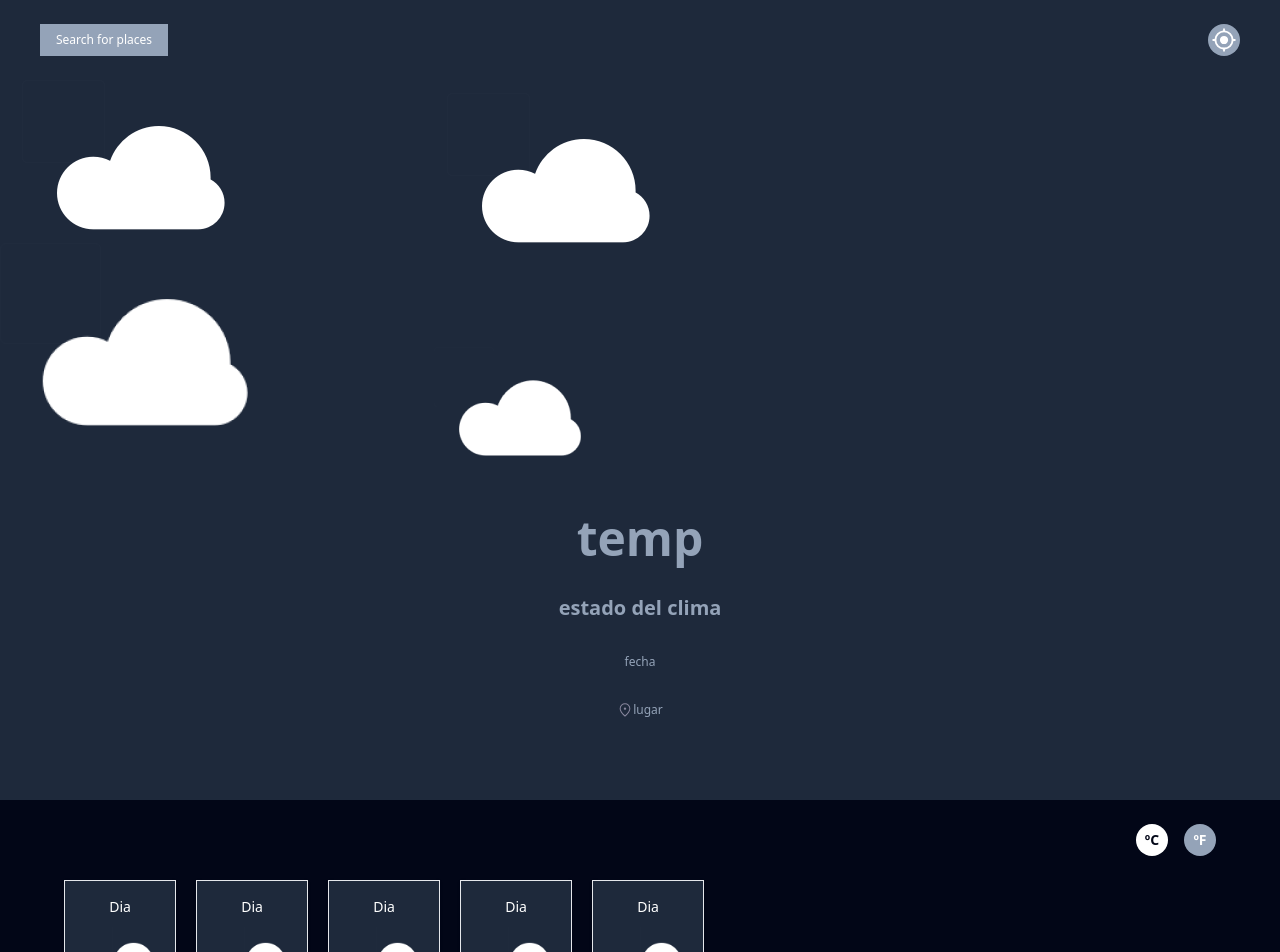
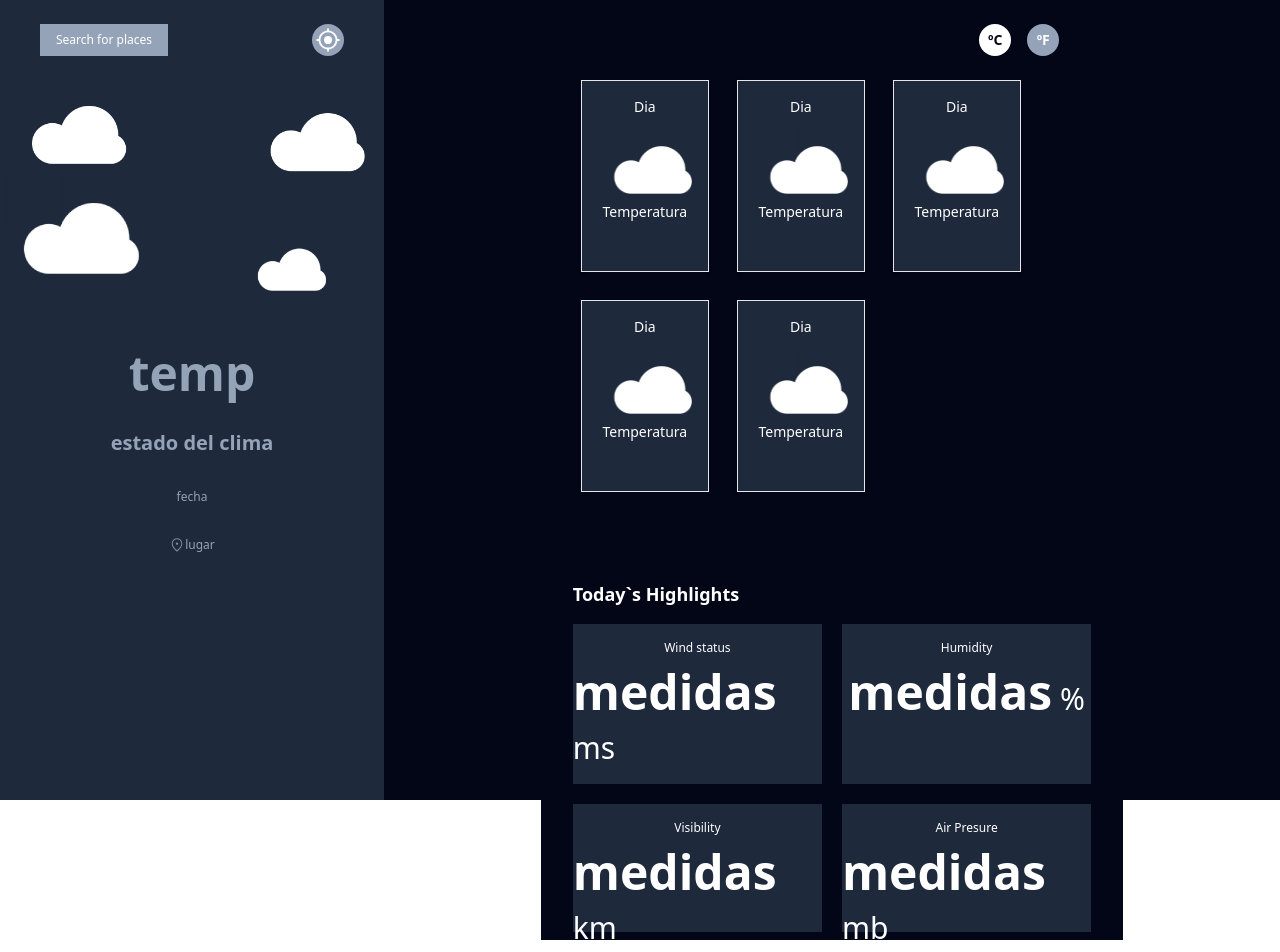
Before and after one commit to javilafoure/mini-proyecto-2, a Next.js app: page /main in a window 1280 px wide. Shown: the top 952 px of the page. Built offline with nearby package versions, Linux system fonts and the light colour scheme.

Commit message:
add desktop desing

```diff
--- a/app/main/page.jsx
+++ b/app/main/page.jsx
@@ -2,8 +2,8 @@ import React from 'react'
 
 function Main() {
     return (
-        <div className='flex flex-col w-screen h-screen bg-slate-950'>
-            <div className='flex flex-col w-full min-h-screen bg-slate-800'>
+        <div className='flex flex-col sm:flex-row w-screen h-screen'>
+            <div className='flex flex-col w-full md:w-[30%] min-h-screen bg-slate-800'>
                 <div className='flex justify-between items-center h-20 px-10'>
                     <button className='h-8 text-white text-xs bg-slate-400 px-4'>Search for places</button>
                     <button className='h-8 text-white rounded-full text-sm bg-slate-400 p-1'>
@@ -23,7 +23,8 @@ function Main() {
 
                 </div>
             </div>
-            <div className='w-full min-h-screen bg-slate-950'>
+            <div className='flex flex-col md:items-center w-full md:w-[70%] min-h-screen bg-slate-950'>
+                <div className='flex flex-col w-full md:w-[65%]'>
                     <div className='flex justify-end items-center h-20 px-16 gap-4'>
                         <button className='font-bold h-8 w-8 text-slate-950 rounded-full text-sm bg-white p-1'>
                             ºC
@@ -32,36 +33,36 @@ function Main() {
                             ºF
                         </button>
                     </div>
-                <div className='flex flex-wrap px-16 gap-5'>
-                    <div className='flex flex-col items-center text-white text-sm h-40 w-28 border shadow bg-slate-800 p-4 gap-2'>
+                    <div className='flex flex-wrap px-16 md:px-10 gap-5 md:gap-7'>
+                        <div className='flex flex-col items-center text-white text-sm h-40 w-28 md:w-32 md:h-48 border shadow bg-slate-800 p-4 gap-2'>
                             <div>Dia</div>
                             <div>
                                 <img className='h-full w-auto' src="/weather/03d.png" alt="" />
                             </div>
                             <div>Temperatura</div>
                         </div>
-                    <div className='flex flex-col items-center text-white text-sm h-40 w-28 border shadow bg-slate-800 p-4 gap-2'>
+                        <div className='flex flex-col items-center text-white text-sm h-40 w-28 md:w-32 md:h-48 border shadow bg-slate-800 p-4 gap-2'>
                             <div>Dia</div>
                             <div>
                                 <img className='h-full w-auto' src="/weather/03d.png" alt="" />
                             </div>
                             <div>Temperatura</div>
                         </div>
-                    <div className='flex flex-col items-center text-white text-sm h-40 w-28 border shadow bg-slate-800 p-4 gap-2'>
+                        <div className='flex flex-col items-center text-white text-sm h-40 w-28 md:w-32 md:h-48 border shadow bg-slate-800 p-4 gap-2'>
                             <div>Dia</div>
                             <div>
                                 <img className='h-full w-auto' src="/weather/03d.png" alt="" />
                             </div>
                             <div>Temperatura</div>
                         </div>
-                    <div className='flex flex-col items-center text-white text-sm h-40 w-28 border shadow bg-slate-800 p-4 gap-2'>
+                        <div className='flex flex-col items-center text-white text-sm h-40 w-28 md:w-32 md:h-48 border shadow bg-slate-800 p-4 gap-2'>
                             <div>Dia</div>
                             <div>
                                 <img className='h-full w-auto' src="/weather/03d.png" alt="" />
                             </div>
                             <div>Temperatura</div>
                         </div>
-                    <div className='flex flex-col items-center text-white text-sm h-40 w-28 border shadow bg-slate-800 p-4 gap-2'>
+                        <div className='flex flex-col items-center text-white text-sm h-40 w-28 md:w-32 md:h-48 border shadow bg-slate-800 p-4 gap-2'>
                             <div>Dia</div>
                             <div>
                                 <img className='h-full w-auto' src="/weather/03d.png" alt="" />
@@ -70,8 +71,9 @@ function Main() {
                         </div>
                     </div>
                 </div>
-            <div className='flex flex-col w-full text-white min-h-screen bg-slate-950 py-2 px-8 gap-4'>
+                <div className='flex flex-col w-full md:w-[65%] text-white md:mt-20 py-2 px-8 gap-4 bg-slate-950'>
                     <h2 className=' font-bold text-lg'>Today`s Highlights</h2>
+                    <div className='flex flex-col md:grid md:grid-cols-2 gap-5'>
                     <div className='flex flex-col gap-3 py-4 items-center h-40 bg-slate-800'>
                         <h2 className='text-xs'>Wind status</h2>
                         <h3 className='font-bold text-5xl'>medidas<span className='font-normal text-3xl'> ms</span></h3>
@@ -90,6 +92,8 @@ function Main() {
                     </div>
                     </div>
                 </div>
+            </div>
+        </div>
     )
 }
 
```
Lines whose indentation alone changed are shown as unchanged.
